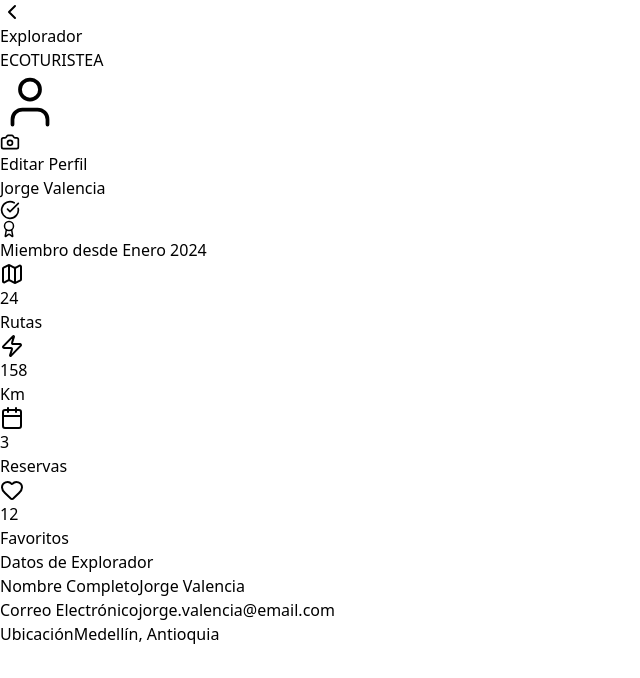
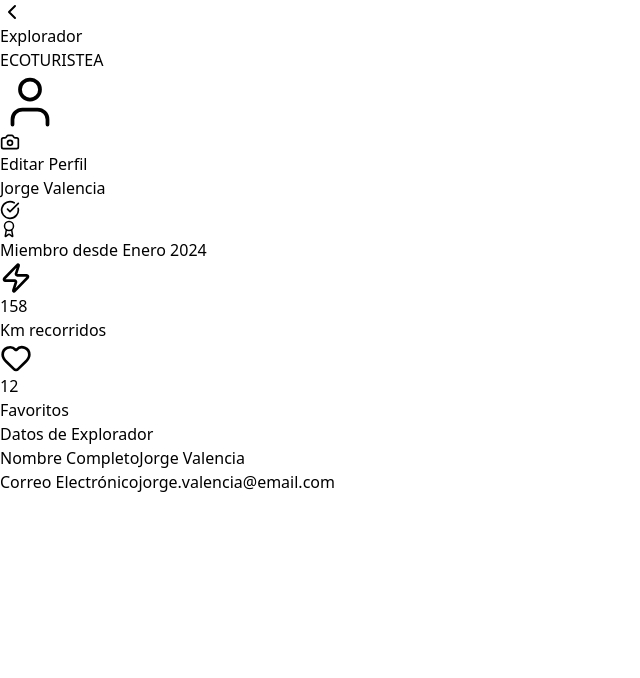
Before and after one commit to JorgeValenciaC/Ecoturistea-Frontend, a React (Vite) app: page /profile in a window 1280 px wide. Shown: the top 678 px of the page, without its empty margins (0-640 px from the left). Built offline with nearby package versions, Linux system fonts and the light colour scheme; the HTML template or start-up script is replaced by a standard one.

Commit message:
dashboard and profile update

```diff
--- a/src/pages/Dashboard.jsx
+++ b/src/pages/Dashboard.jsx
@@ -1,23 +1,22 @@
 import { useState } from 'react';
 import { motion, AnimatePresence } from 'framer-motion';
-import { useNavigate } from 'react-router-dom'; // 1. Importamos el hook para navegar
-import { Search, Filter, Compass, Map, Calendar, Heart, User, X, Check, Menu } from 'lucide-react';
+import { useNavigate } from 'react-router-dom';
+import { Search, Filter, Compass, Heart, User, X, Check, Menu, Map } from 'lucide-react';
 import RouteCard from '../components/RouteCard';
 
 const Dashboard = () => {
-  const navigate = useNavigate(); // 2. Inicializamos la navegación
+  const navigate = useNavigate();
   const [searchTerm, setSearchTerm] = useState("");
   const [filterOpen, setFilterOpen] = useState(false);
   const [difficultyFilter, setDifficultyFilter] = useState("Todas");
   const [isMenuOpen, setIsMenuOpen] = useState(false);
   const [activeTab, setActiveTab] = useState('Explorar');
 
+  // Menú simplificado: Solo Explorar, Favoritos y Perfil
   const menuItems = [
     { name: 'Explorar', icon: Compass, path: '/dashboard' },
-    { name: 'Mis Rutas', icon: Map, path: '#' },
-    { name: 'Reservas', icon: Calendar, path: '#' },
     { name: 'Favoritos', icon: Heart, path: '#' },
-    { name: 'Mi Perfil', icon: User, path: '/profile' }, // 3. Ruta de perfil
+    { name: 'Mi Perfil', icon: User, path: '/profile' },
   ];
 
   const routes = [
@@ -53,11 +52,11 @@ const Dashboard = () => {
           <h1 className="text-2xl font-black text-green-800 tracking-tighter italic">ECOTURISTEA</h1>
         </div>
         <nav className="space-y-2 flex-1">
-          {menuItems.slice(0, 4).map((item) => (
+          {menuItems.slice(0, 2).map((item) => (
             <button
               key={item.name}
               onClick={() => setActiveTab(item.name)}
-              className={`w-full flex items-center space-x-4 px-6 py-4 rounded-2xl font-bold transition-all ${activeTab === item.name ? 'bg-green-700 text-white shadow-lg' : 'text-stone-400 hover:text-green-700'}`}
+              className={`w-full flex items-center space-x-4 px-6 py-4 rounded-2xl font-bold transition-all ${activeTab === item.name ? 'bg-green-700 text-white shadow-lg shadow-green-200' : 'text-stone-400 hover:text-green-700'}`}
             >
               <item.icon size={22} />
               <span>{item.name}</span>
@@ -66,7 +65,7 @@ const Dashboard = () => {
         </nav>
         <div className="pt-8 border-t border-stone-100">
           <button
-            onClick={() => navigate('/profile')} // 4. Navega a Perfil
+            onClick={() => navigate('/profile')}
             className="w-full flex items-center space-x-4 px-6 py-4 text-stone-400 font-bold hover:text-green-700 transition-colors"
           >
             <User size={22} />
@@ -75,7 +74,7 @@ const Dashboard = () => {
         </div>
       </aside>
 
-      {/* MOBILE MENU OVERLAY */}
+      {/* MOBILE MENU */}
       <AnimatePresence>
         {isMenuOpen && (
           <>
@@ -87,25 +86,22 @@ const Dashboard = () => {
             <motion.div
               initial={{ x: '-100%' }} animate={{ x: 0 }} exit={{ x: '-100%' }}
               transition={{ type: 'spring', damping: 25, stiffness: 200 }}
-              className="fixed inset-y-0 left-0 w-[80%] max-w-sm bg-white z-[70] lg:hidden p-8 shadow-2xl flex flex-col"
+              className="fixed inset-y-0 left-0 w-[80%] max-w-sm bg-white z-[70] lg:hidden p-8 flex flex-col"
             >
               <div className="flex items-center justify-between mb-12">
                 <h1 className="text-xl font-black text-green-800">ECOTURISTEA</h1>
-                <button onClick={() => setIsMenuOpen(false)} className="p-2 bg-stone-100 rounded-full text-stone-600"><X size={20} /></button>
+                <button onClick={() => setIsMenuOpen(false)} className="p-2 bg-stone-100 rounded-full"><X size={20} /></button>
               </div>
               <nav className="space-y-4 flex-1">
                 {menuItems.map((item) => (
                   <button
                     key={item.name}
                     onClick={() => {
-                      if(item.path !== '#') {
-                        navigate(item.path);
-                      } else {
-                        setActiveTab(item.name);
-                      }
+                      if(item.path !== '#') navigate(item.path);
+                      else setActiveTab(item.name);
                       setIsMenuOpen(false);
                     }}
-                    className={`w-full flex items-center space-x-4 px-6 py-4 rounded-2xl font-bold transition-all ${activeTab === item.name ? 'bg-green-700 text-white shadow-lg' : 'text-stone-400 hover:bg-stone-50'}`}
+                    className={`w-full flex items-center space-x-4 px-6 py-4 rounded-2xl font-bold transition-all ${activeTab === item.name ? 'bg-green-700 text-white' : 'text-stone-400'}`}
                   >
                     <item.icon size={22} />
                     <span>{item.name}</span>
@@ -118,19 +114,15 @@ const Dashboard = () => {
       </AnimatePresence>
 
       <main className="flex-1 p-4 lg:p-12 overflow-y-auto w-full">
-
         <header className="flex flex-col md:flex-row md:items-center justify-between mb-8 lg:mb-12 gap-6">
-          <div className="flex items-center justify-between w-full md:w-auto">
           <div className="flex items-center gap-4">
             <button onClick={() => setIsMenuOpen(true)} className="lg:hidden p-3 bg-white rounded-xl shadow-sm text-green-800">
               <Menu size={24} />
             </button>
             <div>
               <h2 className="text-2xl lg:text-3xl font-black text-stone-800 tracking-tight">Hola, Jorge 👋</h2>
-                <p className="hidden md:block text-stone-500 font-medium">¿Qué rincón de Antioquia descubriremos hoy?</p>
+              <p className="hidden md:block text-stone-500 font-medium tracking-tight">Explora las mejores rutas de Antioquia.</p>
             </div>
-            </div>
-            <h1 className="lg:hidden text-lg font-black text-green-800 tracking-tighter">ET</h1>
           </div>
 
           <div className="flex items-center space-x-3 w-full md:w-auto">
@@ -141,29 +133,10 @@ const Dashboard = () => {
                 onChange={(e) => setSearchTerm(e.target.value)}
                 className="pl-11 pr-10 py-3 lg:py-4 bg-white border-none rounded-2xl shadow-sm focus:ring-2 focus:ring-green-700 w-full md:w-80 outline-none text-sm"
               />
-              {searchTerm && <X size={16} className="absolute right-4 top-1/2 -translate-y-1/2 text-stone-400 cursor-pointer" onClick={() => setSearchTerm("")} />}
             </div>
-
-            <div className="relative">
             <button onClick={() => setFilterOpen(!filterOpen)} className={`p-3 lg:p-4 rounded-2xl shadow-sm transition-all ${filterOpen || difficultyFilter !== "Todas" ? 'bg-green-700 text-white' : 'bg-white text-stone-400'}`}>
               <Filter size={20} />
             </button>
-              <AnimatePresence>
-                {filterOpen && (
-                  <motion.div initial={{ opacity: 0, y: 10 }} animate={{ opacity: 1, y: 0 }} exit={{ opacity: 0, y: 10 }} className="absolute right-0 mt-3 w-56 bg-white rounded-2xl shadow-xl border border-stone-100 p-4 z-50">
-                    <p className="text-xs font-black text-stone-400 uppercase tracking-widest mb-3 px-2">Dificultad</p>
-                    <div className="space-y-1">
-                      {difficulties.map((diff) => (
-                        <button key={diff} onClick={() => { setDifficultyFilter(diff); setFilterOpen(false); }} className={`w-full flex items-center justify-between px-3 py-2 rounded-xl text-sm font-bold transition-colors ${difficultyFilter === diff ? 'bg-green-50 text-green-700' : 'text-stone-600 hover:bg-stone-50'}`}>
-                          {diff}
-                          {difficultyFilter === diff && <Check size={16} />}
-                        </button>
-                      ))}
-                    </div>
-                  </motion.div>
-                )}
-              </AnimatePresence>
-            </div>
           </div>
         </header>
 
@@ -177,20 +150,15 @@ const Dashboard = () => {
         </div>
 
         {filteredRoutes.length > 0 ? (
-          <motion.div layout className="grid grid-cols-1 sm:grid-cols-2 xl:grid-cols-3 2xl:grid-cols-4 gap-6 lg:gap-8">
-            <AnimatePresence>
+          <div className="grid grid-cols-1 sm:grid-cols-2 xl:grid-cols-3 2xl:grid-cols-4 gap-6 lg:gap-8">
             {filteredRoutes.map((route) => (
-                <motion.div key={route.title} layout initial={{ opacity: 0, scale: 0.9 }} animate={{ opacity: 1, scale: 1 }} exit={{ opacity: 0, scale: 0.9 }}>
-                  <RouteCard {...route} />
-                </motion.div>
+              <RouteCard key={route.title} {...route} />
             ))}
-            </AnimatePresence>
-          </motion.div>
+          </div>
         ) : (
           <div className="text-center py-16 bg-white rounded-[2rem] border-2 border-dashed border-stone-200">
             <Map className="mx-auto text-stone-300 mb-4" size={40} />
-            <p className="text-stone-500 font-bold">No hay rutas aquí 🍃</p>
-            <button onClick={() => { setSearchTerm(""); setDifficultyFilter("Todas"); }} className="mt-2 text-green-700 font-black underline">Ver todo</button>
+            <p className="text-stone-500 font-bold">No encontramos esa ruta 🍃</p>
           </div>
         )}
       </main>
--- a/src/pages/Profile.jsx
+++ b/src/pages/Profile.jsx
@@ -1,14 +1,13 @@
 import { motion } from 'framer-motion';
 import { useNavigate } from 'react-router-dom';
-import { ChevronLeft, Award, Zap, Map, Heart, Calendar, User, Camera, CheckCircle } from 'lucide-react';
+import { ChevronLeft, Award, Zap, Heart, User, Camera, CheckCircle } from 'lucide-react';
 
 const Profile = () => {
   const navigate = useNavigate();
 
+  // Solo dejamos Km y Favoritos
   const stats = [
-    { label: 'Rutas', value: '24', icon: Map, color: 'text-blue-600', bg: 'bg-blue-50' },
-    { label: 'Km', value: '158', icon: Zap, color: 'text-yellow-600', bg: 'bg-yellow-50' },
-    { label: 'Reservas', value: '3', icon: Calendar, color: 'text-green-600', bg: 'bg-green-50' },
+    { label: 'Km recorridos', value: '158', icon: Zap, color: 'text-yellow-600', bg: 'bg-yellow-50' },
     { label: 'Favoritos', value: '12', icon: Heart, color: 'text-red-600', bg: 'bg-red-50' },
   ];
 
@@ -41,11 +40,10 @@ const Profile = () => {
                 </div>
               </div>
 
-              {/* BOTÓN DE EDITAR FOTO (Sustituye a Configuración) */}
+              {/* BOTÓN DE EDITAR PERFIL */}
               <div className="flex space-x-3 mb-4">
                 <button
                   className="group flex items-center space-x-2 bg-green-700 text-white px-5 py-3 rounded-2xl font-bold hover:bg-green-800 transition-all shadow-lg shadow-green-200"
-                  title="Editar foto de perfil"
                 >
                   <Camera size={20} className="group-hover:scale-110 transition-transform" />
                   <span className="hidden sm:inline">Editar Perfil</span>
@@ -63,19 +61,18 @@ const Profile = () => {
               </p>
             </div>
 
-            {/* Stats Grid */}
-            <div className="grid grid-cols-2 lg:grid-cols-4 gap-4">
+            {/* Stats Grid - Solo 2 columnas para que se vean grandes y limpias */}
+            <div className="grid grid-cols-2 gap-4">
               {stats.map((stat, i) => (
                 <motion.div
                   key={i}
                   initial={{ opacity: 0, y: 10 }}
                   animate={{ opacity: 1, y: 0 }}
-                  transition={{ delay: i * 0.1 }}
-                  className={`${stat.bg} p-6 rounded-[2rem] border border-stone-50 hover:shadow-md transition-all`}
+                  className={`${stat.bg} p-8 rounded-[2rem] border border-stone-50 hover:shadow-md transition-all flex flex-col items-center text-center`}
                 >
-                  <stat.icon className={`${stat.color} mb-2`} size={24} />
-                  <p className="text-2xl font-black text-stone-800">{stat.value}</p>
-                  <p className="text-stone-500 text-[10px] font-black uppercase tracking-widest">{stat.label}</p>
+                  <stat.icon className={`${stat.color} mb-3`} size={32} />
+                  <p className="text-3xl font-black text-stone-800">{stat.value}</p>
+                  <p className="text-stone-500 text-xs font-black uppercase tracking-widest">{stat.label}</p>
                 </motion.div>
               ))}
             </div>
@@ -84,7 +81,7 @@ const Profile = () => {
 
         {/* Info Personal */}
         <div className="mt-8 bg-white rounded-[3rem] p-8 shadow-sm border border-stone-100">
-          <h4 className="text-xl font-black text-stone-800 mb-6 px-2">Datos de Explorador</h4>
+          <h4 className="text-xl font-black text-stone-800 mb-6 px-2 italic">Datos de Explorador</h4>
           <div className="space-y-3">
             <div className="flex items-center justify-between p-5 bg-stone-50 rounded-[1.5rem] border border-stone-100">
               <div className="flex flex-col">
@@ -98,12 +95,6 @@ const Profile = () => {
                 <span className="text-stone-800 font-bold">jorge.valencia@email.com</span>
               </div>
             </div>
-            <div className="flex items-center justify-between p-5 bg-stone-50 rounded-[1.5rem] border border-stone-100">
-              <div className="flex flex-col">
-                <span className="text-[10px] font-black text-stone-400 uppercase tracking-widest mb-1">Ubicación</span>
-                <span className="text-stone-800 font-bold">Medellín, Antioquia</span>
-              </div>
-            </div>
           </div>
         </div>
       </div>
```
Lines whose indentation alone changed are shown as unchanged.
